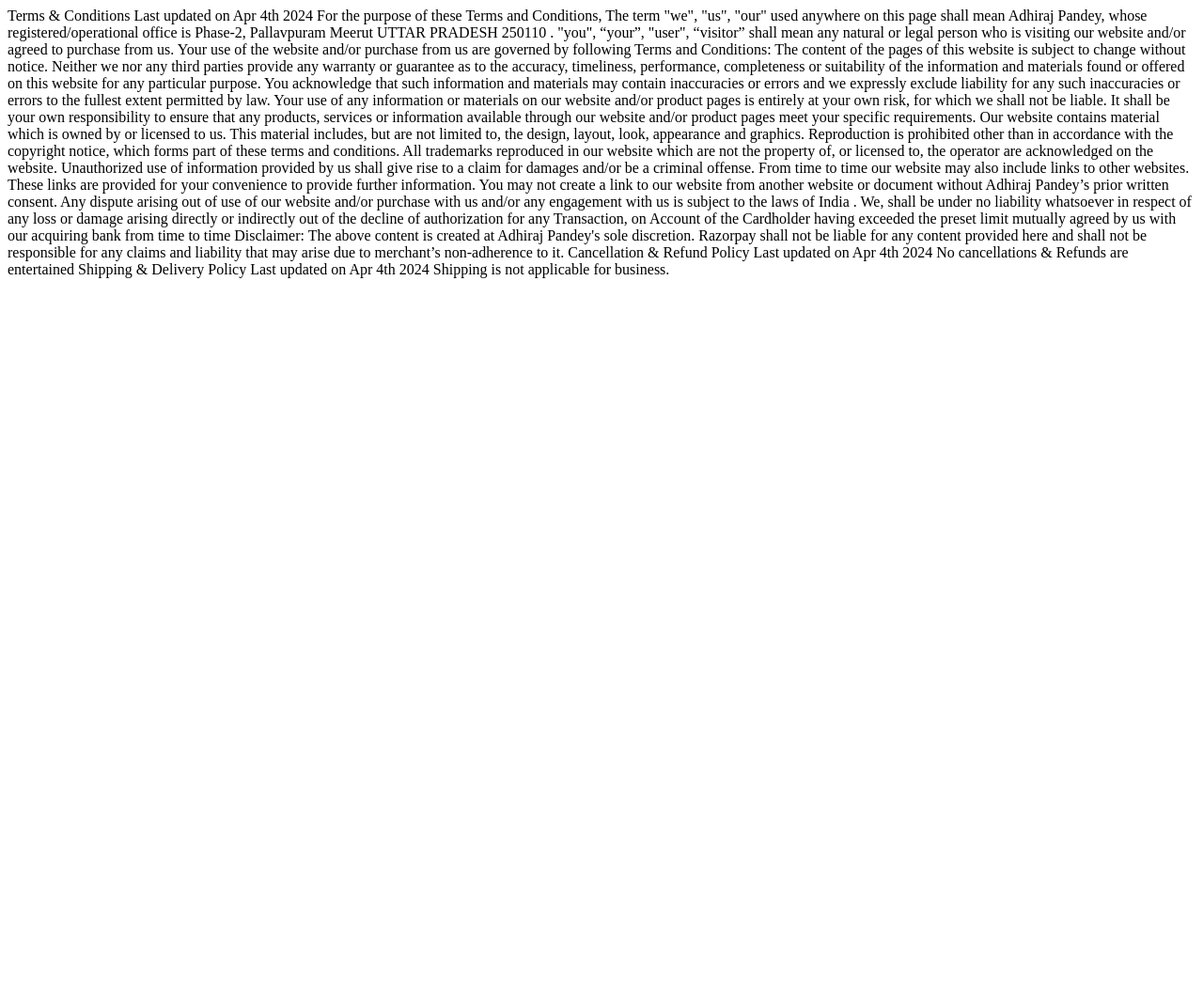
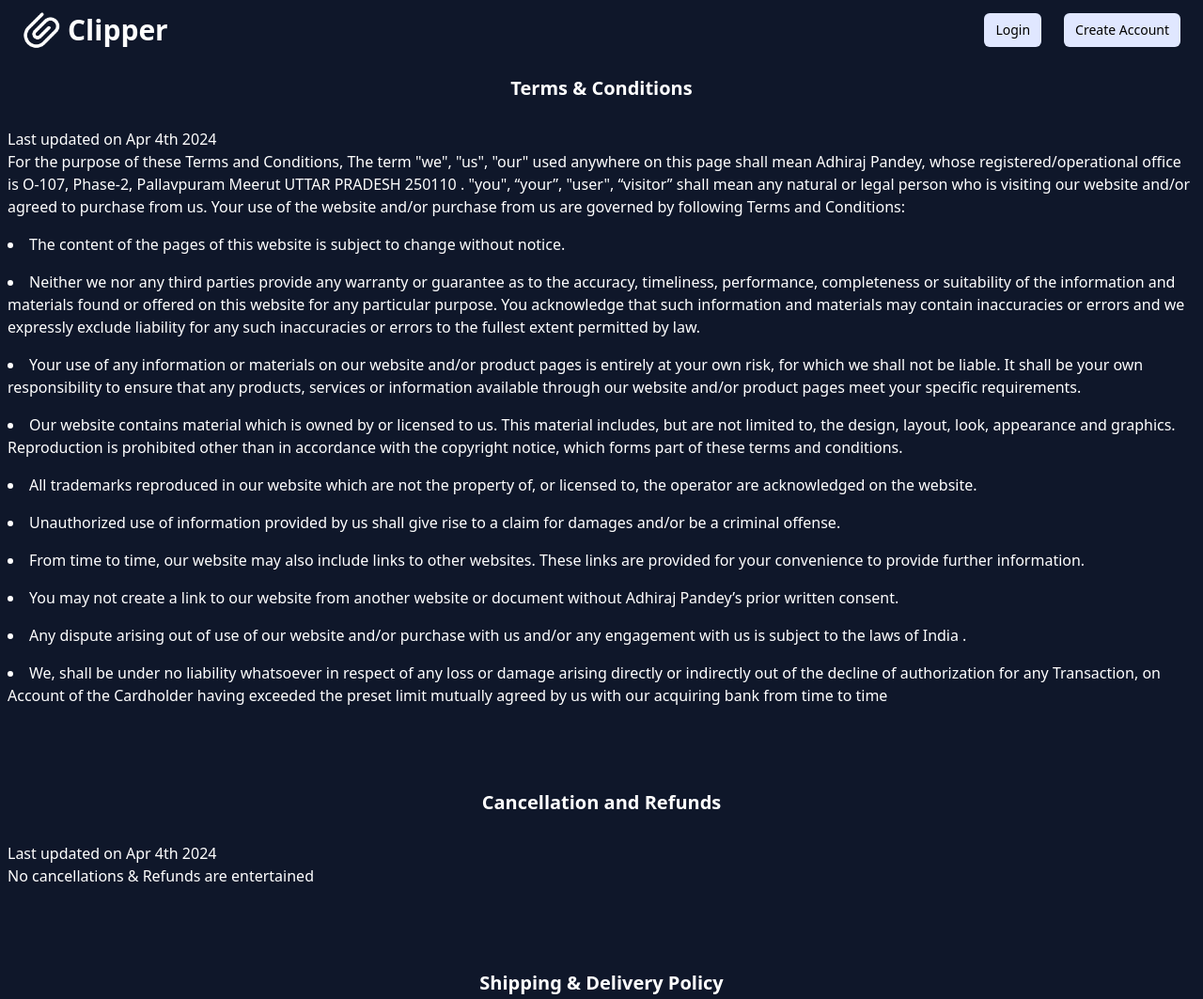
Before and after one commit to adhirajpandey/Clipper, a website: page public/html/policy.html in a window 1280 px wide. Shown: the top 1063 px of the page at 94% size. Before the commit the page ends 800 px from the top, so only its background shows below. Drawn offline with nearby package versions, Linux system fonts and the light colour scheme.

Commit message:
Update Policy Page

```diff
--- a/public/html/policy.html
+++ b/public/html/policy.html
@@ -1,45 +1,167 @@
-Terms & Conditions
-Last updated on Apr 4th 2024 For the purpose of these Terms
-and Conditions, The term "we", "us", "our" used anywhere on this page shall mean
-Adhiraj Pandey, whose registered/operational office is Phase-2,
-Pallavpuram Meerut UTTAR PRADESH 250110 . "you", “your”, "user", “visitor” shall
-mean any natural or legal person who is visiting our website and/or agreed to
-purchase from us. Your use of the website and/or purchase from us are governed
-by following Terms and Conditions: The content of the pages of this website is
-subject to change without notice. Neither we nor any third parties provide any
-warranty or guarantee as to the accuracy, timeliness, performance, completeness
-or suitability of the information and materials found or offered on this website
-for any particular purpose. You acknowledge that such information and materials
-may contain inaccuracies or errors and we expressly exclude liability for any
-such inaccuracies or errors to the fullest extent permitted by law. Your use of
-any information or materials on our website and/or product pages is entirely at
-your own risk, for which we shall not be liable. It shall be your own
-responsibility to ensure that any products, services or information available
-through our website and/or product pages meet your specific requirements. Our
-website contains material which is owned by or licensed to us. This material
-includes, but are not limited to, the design, layout, look, appearance and
-graphics. Reproduction is prohibited other than in accordance with the copyright
-notice, which forms part of these terms and conditions. All trademarks
-reproduced in our website which are not the property of, or licensed to, the
-operator are acknowledged on the website. Unauthorized use of information
-provided by us shall give rise to a claim for damages and/or be a criminal
-offense. From time to time our website may also include links to other websites.
-These links are provided for your convenience to provide further information.
-You may not create a link to our website from another website or document
-without Adhiraj Pandey’s prior written consent. Any dispute arising out of use
-of our website and/or purchase with us and/or any engagement with us is subject
-to the laws of India . We, shall be under no liability whatsoever in respect of
-any loss or damage arising directly or indirectly out of the decline of
-authorization for any Transaction, on Account of the Cardholder having exceeded
-the preset limit mutually agreed by us with our acquiring bank from time to time
+<!doctype html>
+<html lang="en">
+	<head>
+		<meta charset="UTF-8" />
+		<meta name="viewport" content="width=device-width, initial-scale=1.0" />
+		<title>Clipper</title>
+		<link rel="icon" type="image/x-icon" href="../images/clipper.png" />
+		<script src="https://cdn.tailwindcss.com"></script>
+		<script src="../js/utils.js"></script>
+	</head>
+	<body class="bg-slate-900 text-white">
+		<div class="fixed top-0 left-0 w-full z-50 bg-slate-900">
+			<div class="mx-auto max-w px-2 md:px-6">
+				<div class="relative flex h-16 justify-between items-center">
+					<div class="flex flex-1 items-stretch justify-start">
+						<a class="flex flex-shrink-0 items-center" href="/">
+							<img
+								class="block h-10 w-auto"
+								src="../images/clipper.png"
+							/>
+						</a>
+						<a href="/">
+							<div
+								class="text-3xl m-2 font-extrabold text-center text-white"
+							>
+								Clipper
+							</div>
+						</a>
+					</div>
 
-Disclaimer:
-The above content is created at Adhiraj Pandey's sole discretion.
-Razorpay shall not be liable for any content provided here and shall not be
-responsible for any claims and liability that may arise due to merchant’s
-non-adherence to it.
+					<div
+						class="flex-shrink-0 flex py-3 items-center space-x-2 sm:space-x-6"
+					>
+						<a
+							id="login-btn"
+							class="text-black cursor-pointer bg-indigo-100 hover:bg-indigo-200 inline-flex items-center justify-center px-3 py-2 text-sm font-medium rounded-md shadow-sm"
+						>
+							Login
+						</a>
+						<a
+							id="signup-btn"
+							class="text-black bg-indigo-100 hover:bg-indigo-200 inline-flex items-center justify-center px-3 py-2 text-sm font-medium rounded-md shadow-sm"
+							href="/signup"
+							>Create Account
+						</a>
+					</div>
+				</div>
+			</div>
+		</div>
+		<div class="text-xl mt-20 font-extrabold text-white text-center">
+			Terms & Conditions
+		</div>
+		<div>
+			<p class="text-white mt-5 p-2 mx-auto">
+				Last updated on Apr 4th 2024<br />
 
-Cancellation & Refund Policy
-Last updated on Apr 4th 2024
-No cancellations & Refunds are entertained Shipping & Delivery Policy Last
-updated on Apr 4th 2024 Shipping is not applicable for business.
+				For the purpose of these Terms and Conditions, The term "we",
+				"us", "our" used anywhere on this page shall mean Adhiraj
+				Pandey, whose registered/operational office is O-107, Phase-2,
+				Pallavpuram Meerut UTTAR PRADESH 250110 . "you", “your”, "user",
+				“visitor” shall mean any natural or legal person who is visiting
+				our website and/or agreed to purchase from us. Your use of the
+				website and/or purchase from us are governed by following Terms
+				and Conditions:
+			</p>
+			<li class="text-white p-2 mx-auto">
+				The content of the pages of this website is subject to change
+				without notice.
+			</li>
+			<li class="text-white p-2 mx-auto">
+				Neither we nor any third parties provide any warranty or
+				guarantee as to the accuracy, timeliness, performance,
+				completeness or suitability of the information and materials
+				found or offered on this website for any particular purpose. You
+				acknowledge that such information and materials may contain
+				inaccuracies or errors and we expressly exclude liability for
+				any such inaccuracies or errors to the fullest extent permitted
+				by law.
+			</li>
+			<li class="text-white p-2 mx-auto">
+				Your use of any information or materials on our website and/or
+				product pages is entirely at your own risk, for which we shall
+				not be liable. It shall be your own responsibility to ensure
+				that any products, services or information available through our
+				website and/or product pages meet your specific requirements.
+			</li>
+			<li class="text-white p-2 mx-auto">
+				Our website contains material which is owned by or licensed to
+				us. This material includes, but are not limited to, the design,
+				layout, look, appearance and graphics. Reproduction is
+				prohibited other than in accordance with the copyright notice,
+				which forms part of these terms and conditions.
+			</li>
+			<li class="text-white p-2 mx-auto">
+				All trademarks reproduced in our website which are not the
+				property of, or licensed to, the operator are acknowledged on
+				the website.
+			</li>
+			<li class="text-white p-2 mx-auto">
+				Unauthorized use of information provided by us shall give rise
+				to a claim for damages and/or be a criminal offense.
+			</li>
+			<li class="text-white p-2 mx-auto">
+				From time to time, our website may also include links to other
+				websites. These links are provided for your convenience to
+				provide further information.
+			</li>
+			<li class="text-white p-2 mx-auto">
+				You may not create a link to our website from another website or
+				document without Adhiraj Pandey’s prior written consent.
+			</li>
+			<li class="text-white p-2 mx-auto">
+				Any dispute arising out of use of our website and/or purchase
+				with us and/or any engagement with us is subject to the laws of
+				India .
+			</li>
+			<li class="text-white p-2 mx-auto">
+				We, shall be under no liability whatsoever in respect of any
+				loss or damage arising directly or indirectly out of the decline
+				of authorization for any Transaction, on Account of the
+				Cardholder having exceeded the preset limit mutually agreed by
+				us with our acquiring bank from time to time
+			</li>
+		</div>
+		<div class="text-xl mt-20 font-extrabold text-white text-center">
+			Cancellation and Refunds
+		</div>
+		<div>
+			<p class="text-white mt-5 p-2 mx-auto">
+				Last updated on Apr 4th 2024<br />
+
+				No cancellations & Refunds are entertained
+			</p>
+		</div>
+		<div class="text-xl mt-20 font-extrabold text-white text-center">
+			Shipping & Delivery Policy
+		</div>
+		<div>
+			<p class="text-white mt-5 p-2 mx-auto">
+				Last updated on Apr 4th 2024<br />
+
+				Shipping is not applicable for business.
+			</p>
+		</div>
+		<div class="text-xl mt-20 font-extrabold text-white text-center">
+			Privacy Policy
+		</div>
+		<div>
+			<p class="text-white mt-5 p-2 mx-auto">
+				Last updated on Apr 4th 2024<br />
+
+				We do not share any of your data with third parties.
+			</p>
+		</div>
+		<div class="text-xl mt-20 font-extrabold text-white text-center">
+			Contact
+		</div>
+		<div>
+			<p class="text-white mt-5 p-2 mx-auto">
+				Last updated on Apr 4th 2024<br />
+
+				For any queries, please contact us at :
+				pandey.adhiraj02@gmail.com
+			</p>
+		</div>
+	</body>
+</html>
```
